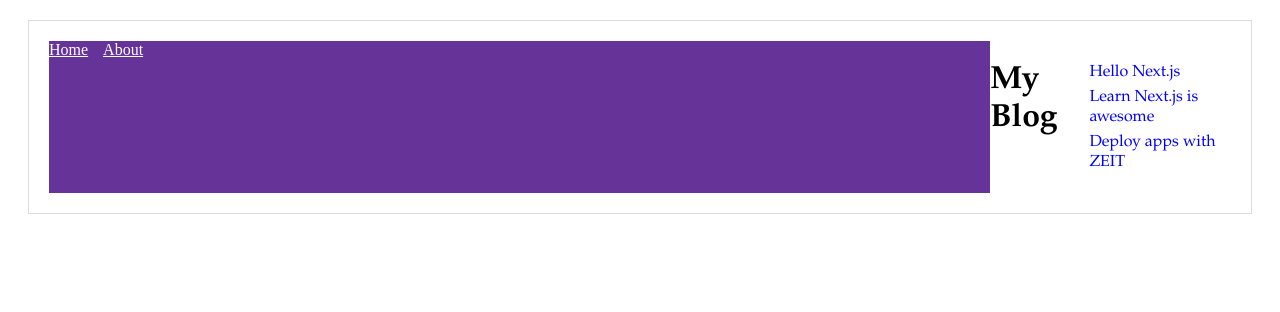
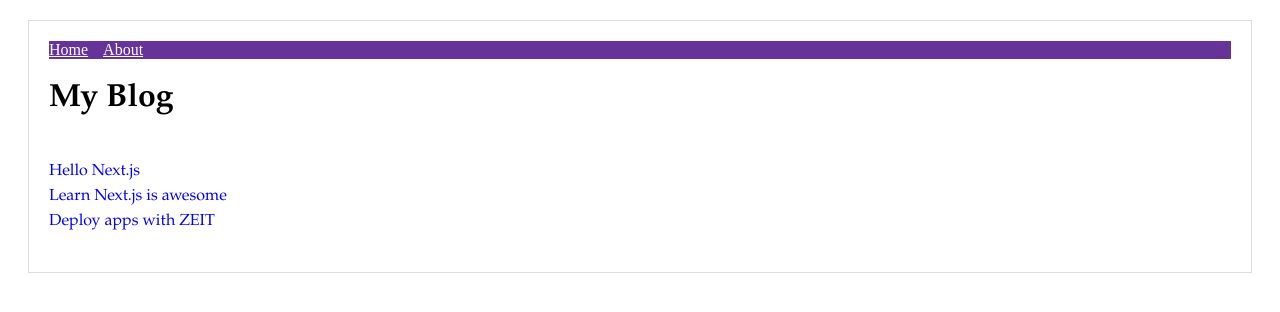
Before and after one commit to jamesmeyers100/NextBlog, a Next.js app: page / in a window 1280 px wide. Shown: the top 312 px of the page. Built offline with nearby package versions, Linux system fonts and the light colour scheme.

Commit message:
fixed the header

```diff
--- a/components/MyLayout.js
+++ b/components/MyLayout.js
@@ -4,7 +4,9 @@ const layoutStyle = {
   margin: 20,
   padding: 20,
   border: "1px solid #DDD",
-  display: "flex"
+  display: "flex",
+  flexDirection: "column",
+
 }
 
 const Layout = props => (
```
